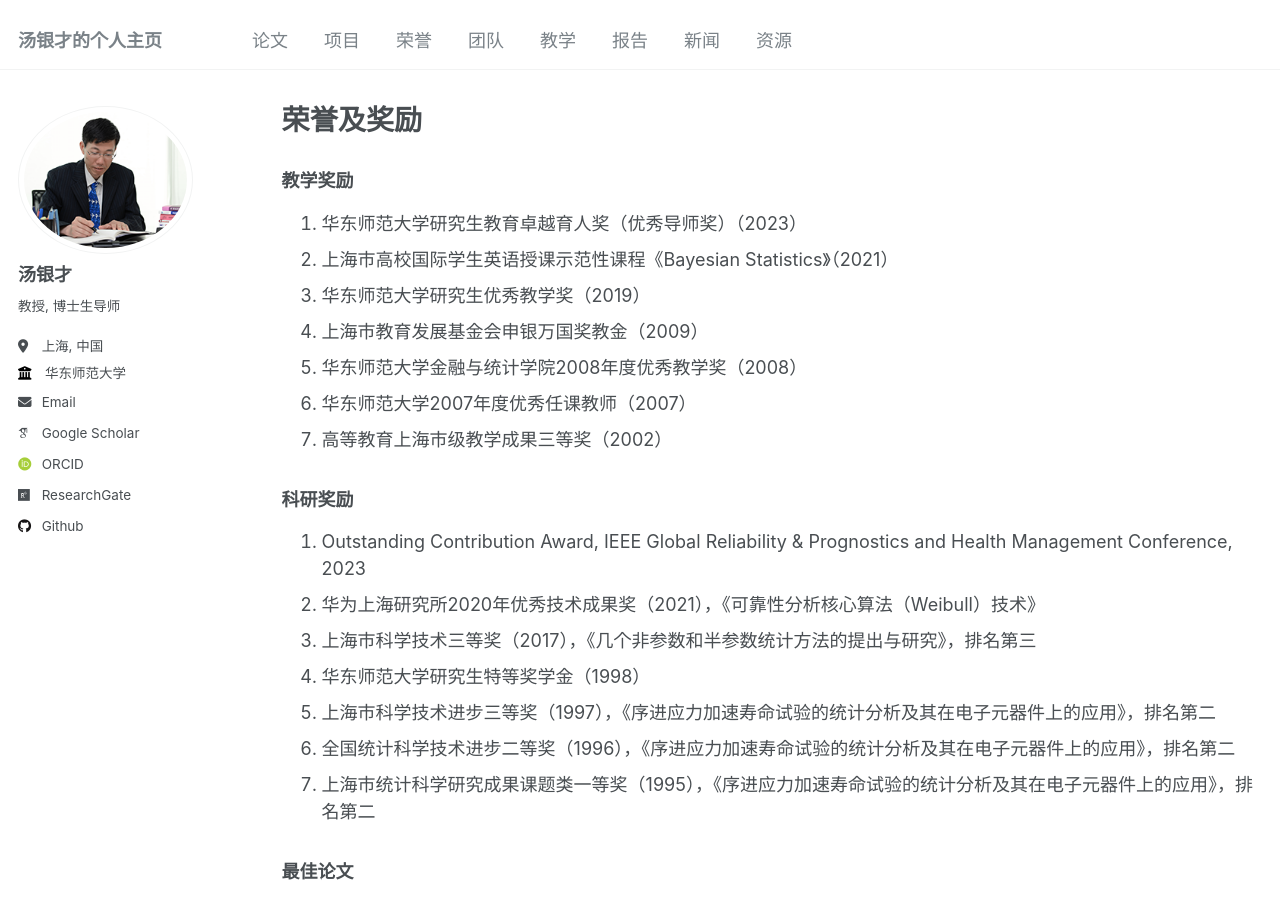
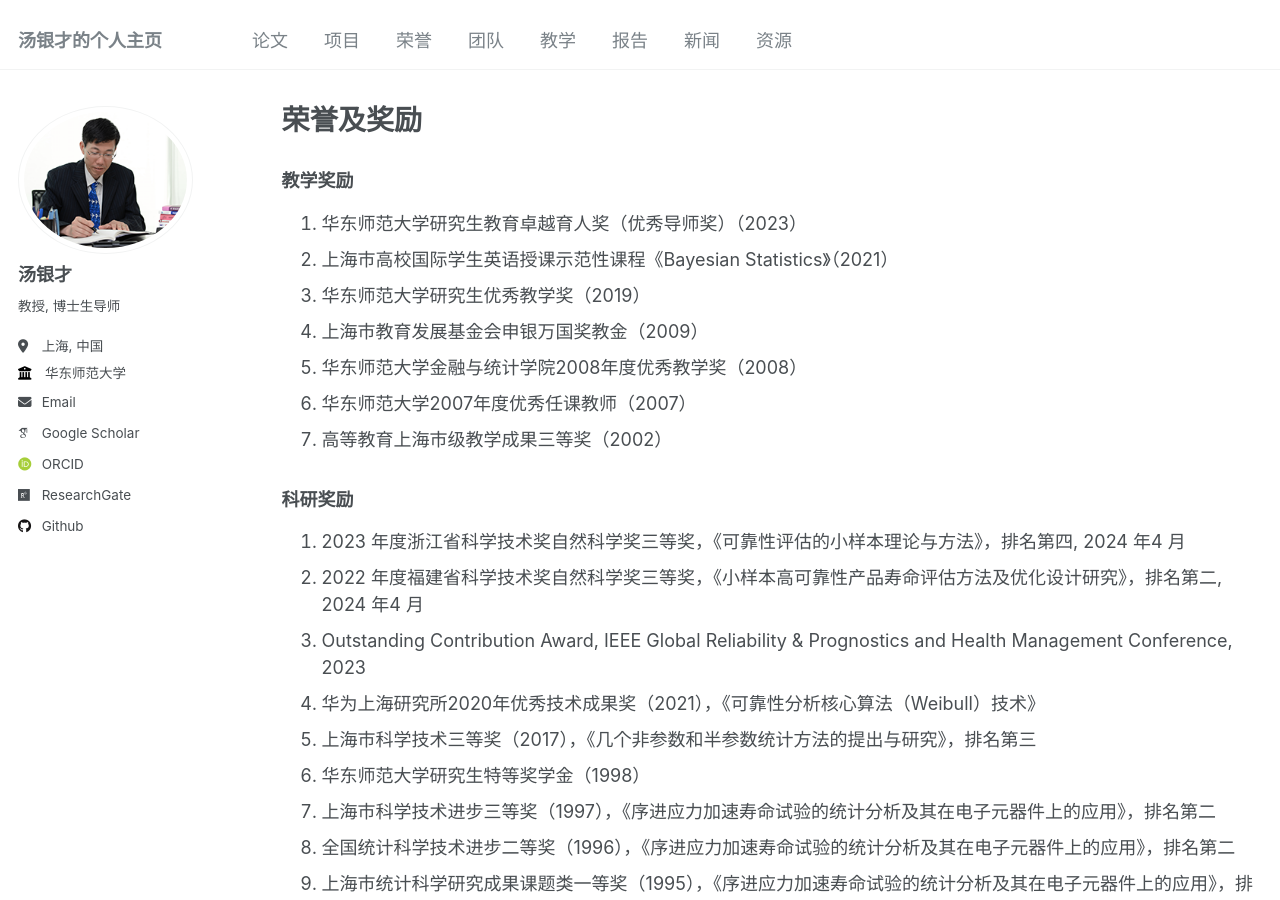
Before and after one commit to tangyc8866/tangyc8866.github.io, a Jekyll site: the page built from _pages/awards.md, in a window 1280 px wide and 900 px high. Built offline with Jekyll 4.4.1, drawn with Linux system fonts in a browser that asks for light colours; some web fonts are replaced.

Commit message:
Update awards.md

```diff
--- a/_pages/awards.md
+++ b/_pages/awards.md
@@ -17,13 +17,15 @@ author_profile: true
 
 ### 科研奖励
 
-1. Outstanding Contribution Award, IEEE Global Reliability & Prognostics and Health Management Conference, 2023
-2. 华为上海研究所2020年优秀技术成果奖（2021），《可靠性分析核心算法（Weibull）技术》
-3. 上海市科学技术三等奖（2017），《几个非参数和半参数统计方法的提出与研究》，排名第三
-4. 华东师范大学研究生特等奖学金（1998）
-5. 上海市科学技术进步三等奖（1997），《序进应力加速寿命试验的统计分析及其在电子元器件上的应用》，排名第二
-6. 全国统计科学技术进步二等奖（1996），《序进应力加速寿命试验的统计分析及其在电子元器件上的应用》，排名第二
-7. 上海市统计科学研究成果课题类一等奖（1995），《序进应力加速寿命试验的统计分析及其在电子元器件上的应用》，排名第二
+1. 2023 年度浙江省科学技术奖自然科学奖三等奖，《可靠性评估的小样本理论与方法》，排名第四, 2024 年4 月
+2. 2022 年度福建省科学技术奖自然科学奖三等奖，《小样本高可靠性产品寿命评估方法及优化设计研究》，排名第二, 2024 年4 月
+3. Outstanding Contribution Award, IEEE Global Reliability & Prognostics and Health Management Conference, 2023
+4. 华为上海研究所2020年优秀技术成果奖（2021），《可靠性分析核心算法（Weibull）技术》
+5. 上海市科学技术三等奖（2017），《几个非参数和半参数统计方法的提出与研究》，排名第三
+6. 华东师范大学研究生特等奖学金（1998）
+7. 上海市科学技术进步三等奖（1997），《序进应力加速寿命试验的统计分析及其在电子元器件上的应用》，排名第二
+8. 全国统计科学技术进步二等奖（1996），《序进应力加速寿命试验的统计分析及其在电子元器件上的应用》，排名第二
+9. 上海市统计科学研究成果课题类一等奖（1995），《序进应力加速寿命试验的统计分析及其在电子元器件上的应用》，排名第二
 
 ### 最佳论文
 
```
